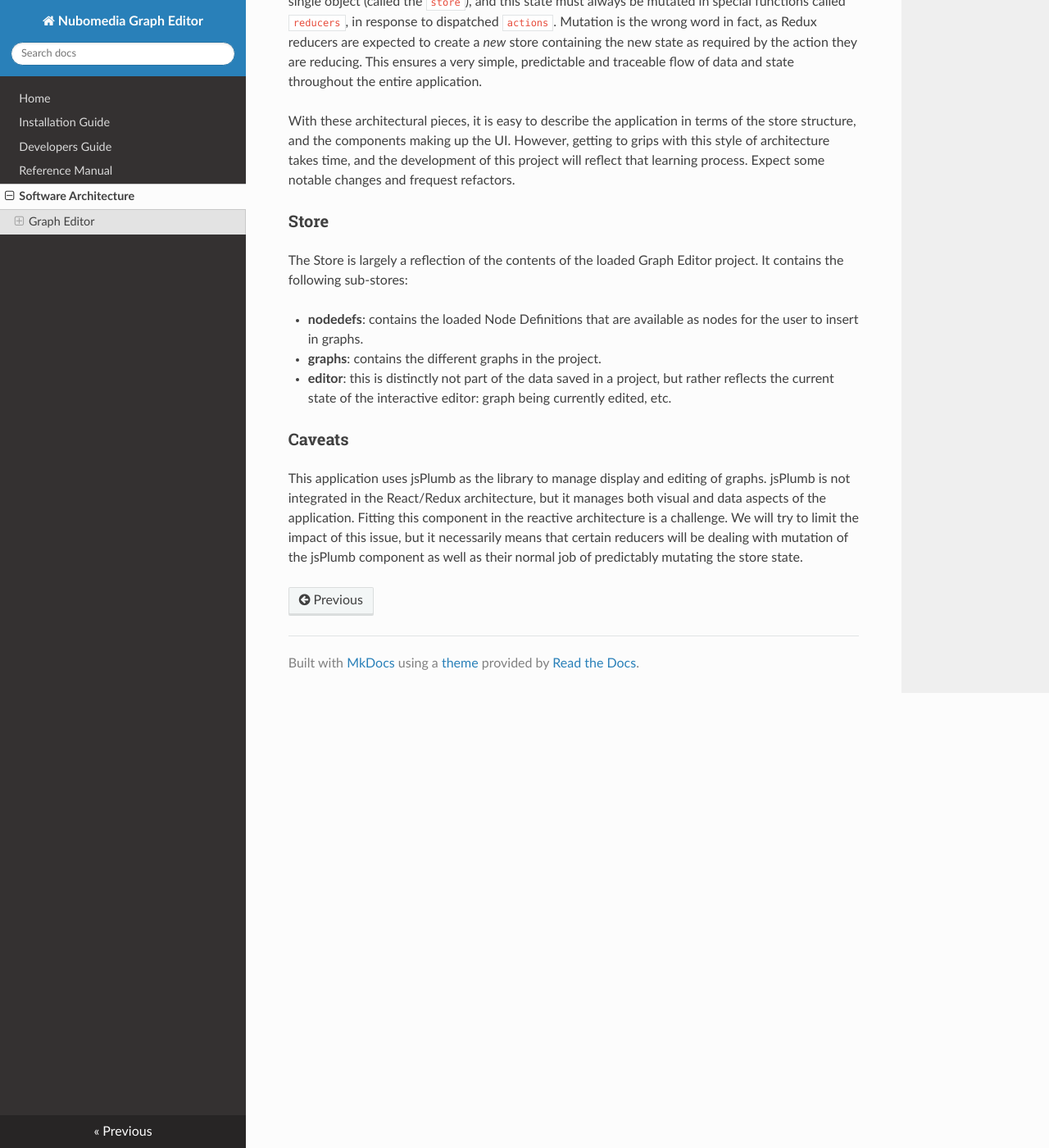
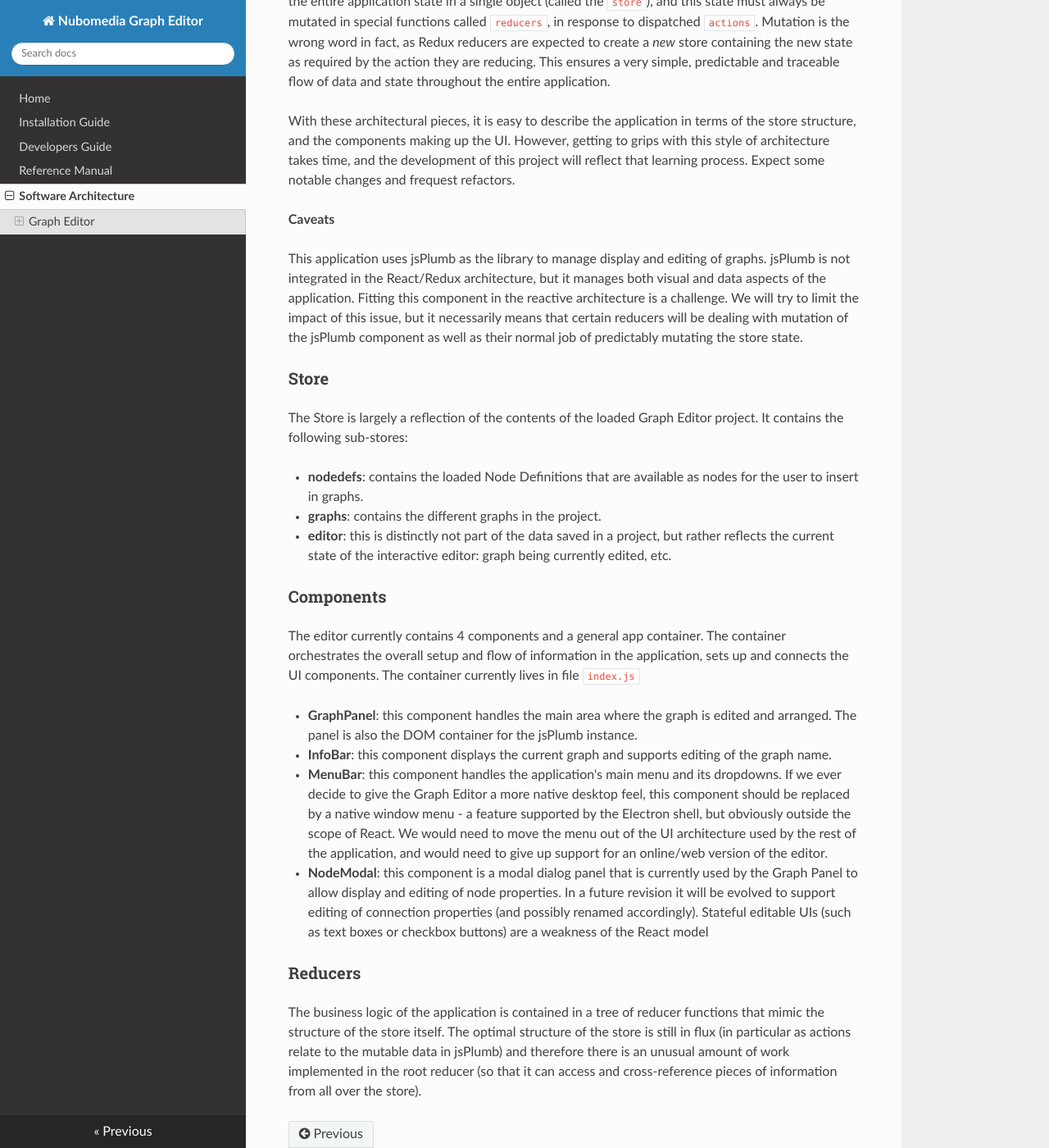
Before and after one commit to osus/nubomedia-graphedit, an MkDocs documentation site: the page built from docs/architecture.md, in a window 1280 px wide and 1400 px high, scrolled down 636 px. Shown: the whole window at 82% size. Built offline with MkDocs 1.6.1, drawn with Linux system fonts in a browser that asks for light colours; nearby versions of some CDN libraries; old or Windows-style settings are respelled for this version of MkDocs; some of the changed text lies outside the part shown.

Commit message:
Bit of work on the docs

```diff
--- a/docs/architecture.md
+++ b/docs/architecture.md
@@ -12,9 +12,13 @@ The Graph Editor is an HTML app based on Facebook's React and Dan Abramov's Redu
 
 React allows the UI and visual aspects of the application be defined purely as a function of the application state. This way, the UI is refreshed and reflects the changes to the app state automatically, rather than mutations of state needing on-the-fly in-place mutation of the corresponding pieces of the UI.
 
-Redux is a variation of the Flux architecture proposed by Facebook as a companion to React, and is heavily inspired by functional UI frameworks such as Elm. It stores the entire application state in a single object (called the `store`), and this state must always be mutated in special functions called `reducers`, in response to dispatched `actions`. Mutation is the wrong word in fact, as Redux reducers are expected to create a *new* store containing the new state as required by the action they are reducing. This ensures a very simple, predictable and traceable flow of data and state throughout the entire application.
+Redux is a variation of the Flux architecture proposed by Facebook as a companion to React, and is heavily inspired by functional UI frameworks and languages such as Clojure/Om and Elm. It stores the entire application state in a single object (called the `store`), and this state must always be mutated in special functions called `reducers`, in response to dispatched `actions`. Mutation is the wrong word in fact, as Redux reducers are expected to create a *new* store containing the new state as required by the action they are reducing. This ensures a very simple, predictable and traceable flow of data and state throughout the entire application.
 
 With these architectural pieces, it is easy to describe the application in terms of the store structure, and the components making up the UI. However, getting to grips with this style of architecture takes time, and the development of this project will reflect that learning process. Expect some notable changes and frequest refactors.
+
+**Caveats**
+
+This application uses jsPlumb as the library to manage display and editing of graphs. jsPlumb is not integrated in the React/Redux architecture, but it manages both visual and data aspects of the application. Fitting this component in the reactive architecture is a challenge. We will try to limit the impact of this issue, but it necessarily means that certain reducers will be dealing with mutation of the jsPlumb component as well as their normal job of predictably mutating the store state.
 
 ### Store
 
@@ -26,6 +30,18 @@ The Store is largely a reflection of the contents of the loaded Graph Editor pro
 
 - **editor**: this is distinctly not part of the data saved in a project, but rather reflects the current state of the interactive editor: graph being currently edited, etc.
 
-### Caveats
+### Components
 
-This application uses jsPlumb as the library to manage display and editing of graphs. jsPlumb is not integrated in the React/Redux architecture, but it manages both visual and data aspects of the application. Fitting this component in the reactive architecture is a challenge. We will try to limit the impact of this issue, but it necessarily means that certain reducers will be dealing with mutation of the jsPlumb component as well as their normal job of predictably mutating the store state.
+The editor currently contains 4 components and a general app container. The container orchestrates the overall setup and flow of information in the application, sets up and connects the UI components. The container currently lives in file `index.js`
+
+- **GraphPanel**: this component handles the main area where the graph is edited and arranged. The panel is also the DOM container for the jsPlumb instance.
+
+- **InfoBar**: this component displays the current graph and supports editing of the graph name.
+
+- **MenuBar**: this component handles the application's main menu and its dropdowns. If we ever decide to give the Graph Editor a more native desktop feel, this component should be replaced by a native window menu - a feature supported by the Electron shell, but obviously outside the scope of React. We would need to move the menu out of the UI architecture used by the rest of the application, and would need to give up support for an online/web version of the editor.
+
+- **NodeModal**: this component is a modal dialog panel that is currently used by the Graph Panel to allow display and editing of node properties. In a future revision it will be evolved to support editing of connection properties (and possibly renamed accordingly). Stateful editable UIs (such as text boxes or checkbox buttons) are a weakness of the React model
+
+### Reducers
+
+The business logic of the application is contained in a tree of reducer functions that mimic the structure of the store itself. The optimal structure of the store is still in flux (in particular as actions relate to the mutable data in jsPlumb) and therefore there is an unusual amount of work implemented in the root reducer (so that it can access and cross-reference pieces of information from all over the store).
```
Also changed, not shown: docs/installation.md (+7 -3 lines).
